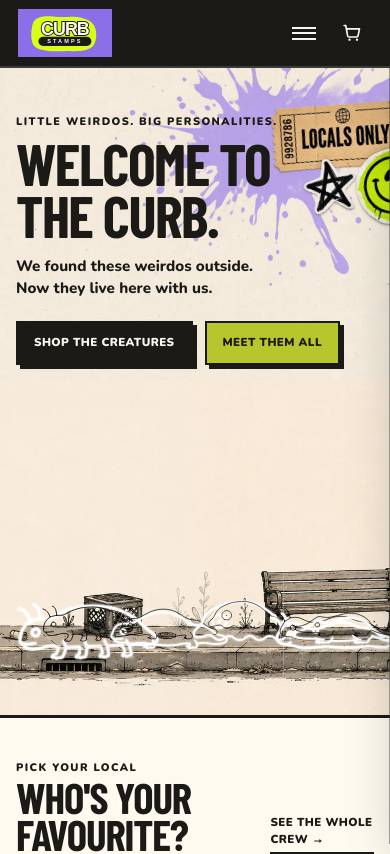
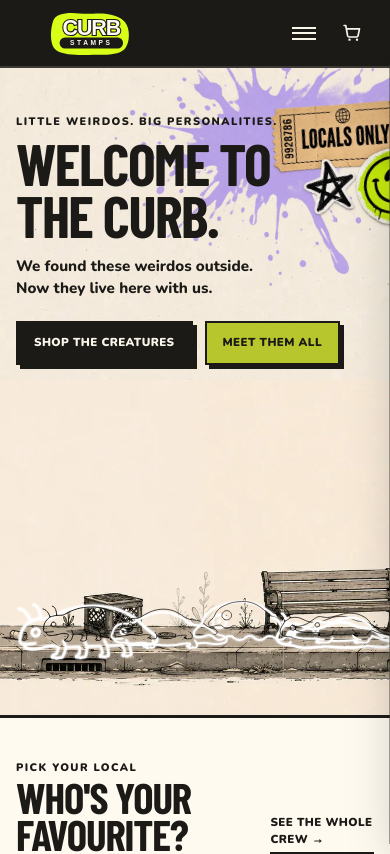
Before and after one commit to CDunell/shirtfaced, a Next.js app in the folder curbstamps-site/: page / in a window 390 px wide. Shown: the top 854 px of the page. Built offline with nearby package versions, Linux system fonts and the light colour scheme; a web font is replaced by a local one.

Commit message:
fix(curbstamps): repair mobile homepage composition

```diff
--- a/curbstamps-site/src/components/Header.tsx
+++ b/curbstamps-site/src/components/Header.tsx
@@ -28,8 +28,8 @@ export function Header() {
   return (
     <header className="sticky top-0 z-50 border-b-2 border-paper/15 bg-ink text-paper">
       <div className="mx-auto flex h-[66px] max-w-[1180px] items-center justify-between px-4 md:h-[74px] md:px-6 lg:h-[82px] lg:px-8 xl:px-0">
-        <Link href="/" aria-label="Curb Stamps home" className="brand-sticker press flex h-[52px] items-center border-2 border-ink bg-violet px-2.5 py-1 md:h-[58px] md:px-3 lg:h-[64px]">
-          <CurbStampsLogoTransparent className="h-full w-auto" />
+        <Link href="/" aria-label="Curb Stamps home" className="brand-sticker press flex h-[58px] w-[150px] items-center justify-center md:h-[66px] md:w-[172px] lg:h-[74px] lg:w-[190px]">
+          <CurbStampsLogoTransparent className="brand-sticker-logo h-[48px] w-auto md:h-[54px] lg:h-[60px]" />
         </Link>
 
         <nav className="hidden items-center gap-8 font-display text-[17px] font-extrabold uppercase tracking-[0.045em] lg:flex xl:gap-11 xl:text-[18px]">
```
